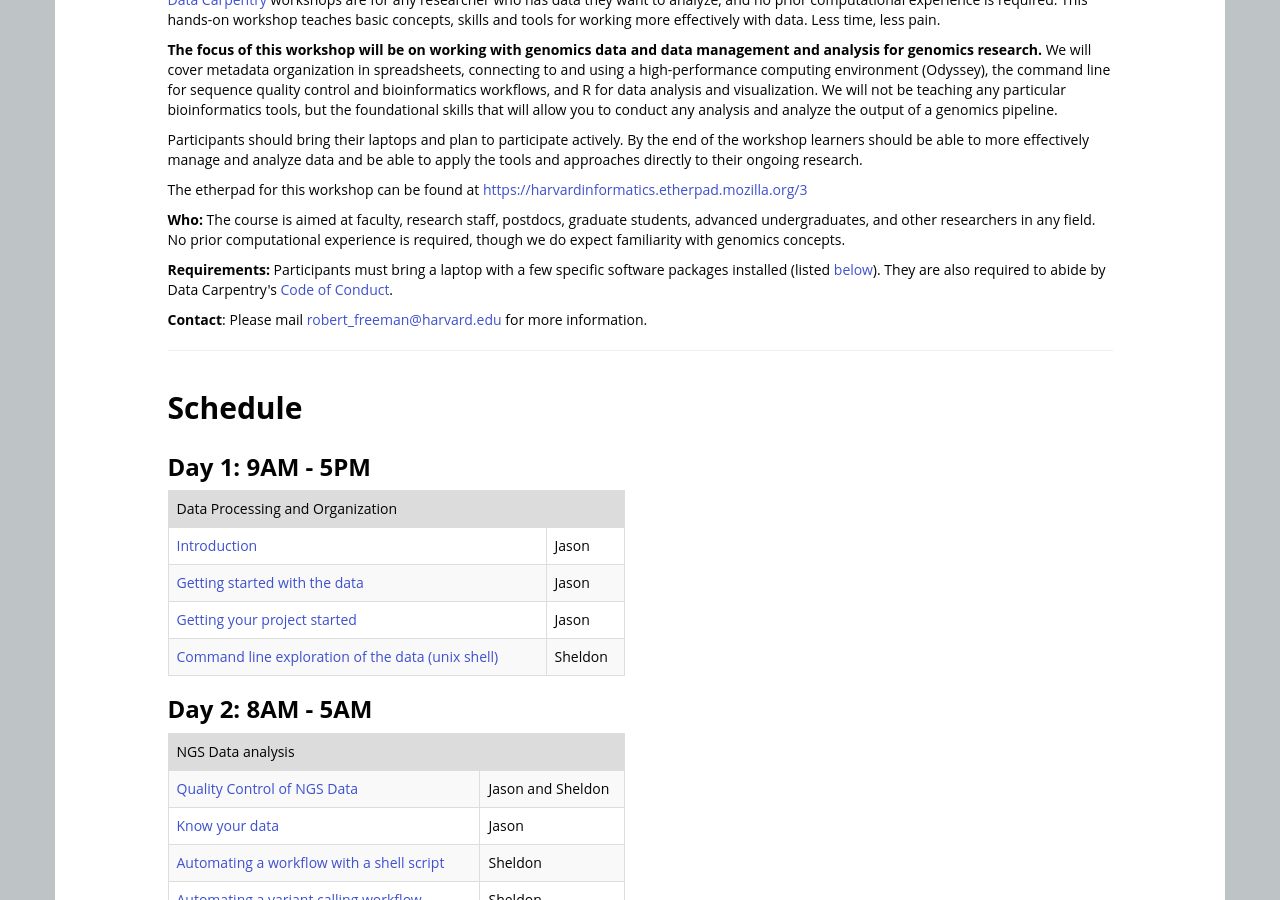
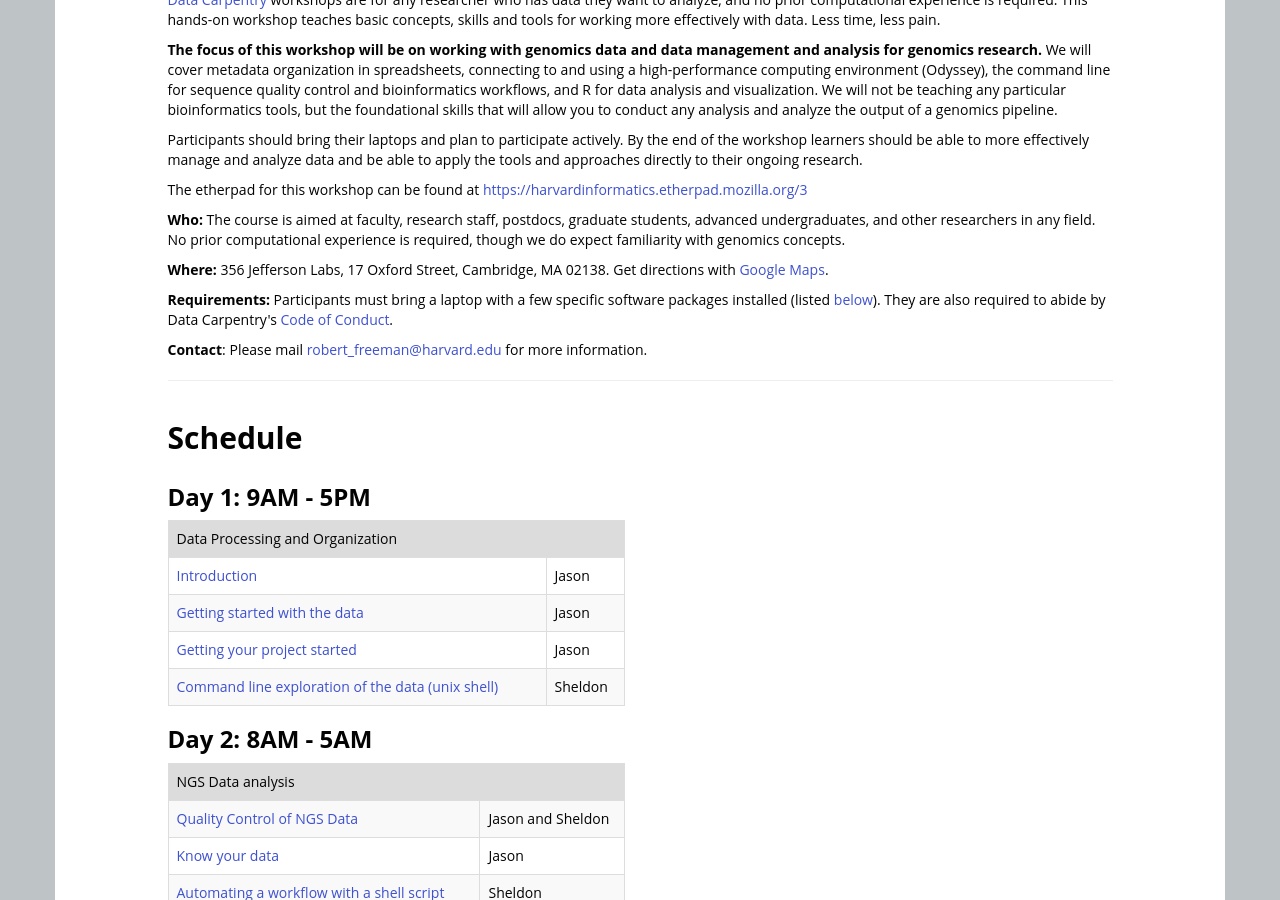
Before and after one commit to devbioinfoguy/2015-07-30-ASPB, a Jekyll site: the page built from index.html, in a window 1280 px wide and 900 px high, scrolled down 831 px. Built offline with Jekyll 4.4.1, drawn with Linux system fonts in a browser that asks for light colours; nearby versions of some CDN libraries; library files that are not in the unit come from our copies.

Commit message:
added static Where section

```diff
--- a/index.html
+++ b/index.html
@@ -117,6 +117,13 @@
   <a href="//maps.google.com/maps?q={{page.latlng}}">Google Maps</a>.
 </p>
 {% endif %}
+
+<p>
+  <strong>Where:</strong>
+  {{page.address}}.
+  Get directions with <a href="https://www.google.com/maps/place/17+Oxford+St,+Harvard+University,+Cambridge,+MA+02138/@42.3772635,-71.1166834,18.22z/data=!4m2!3m1!1s0x89e377416f2a5e07:0x27325c14d24b2507">Google Maps</a>.
+</p>
+
 
 <!--
   SPECIAL REQUIREMENTS
```
